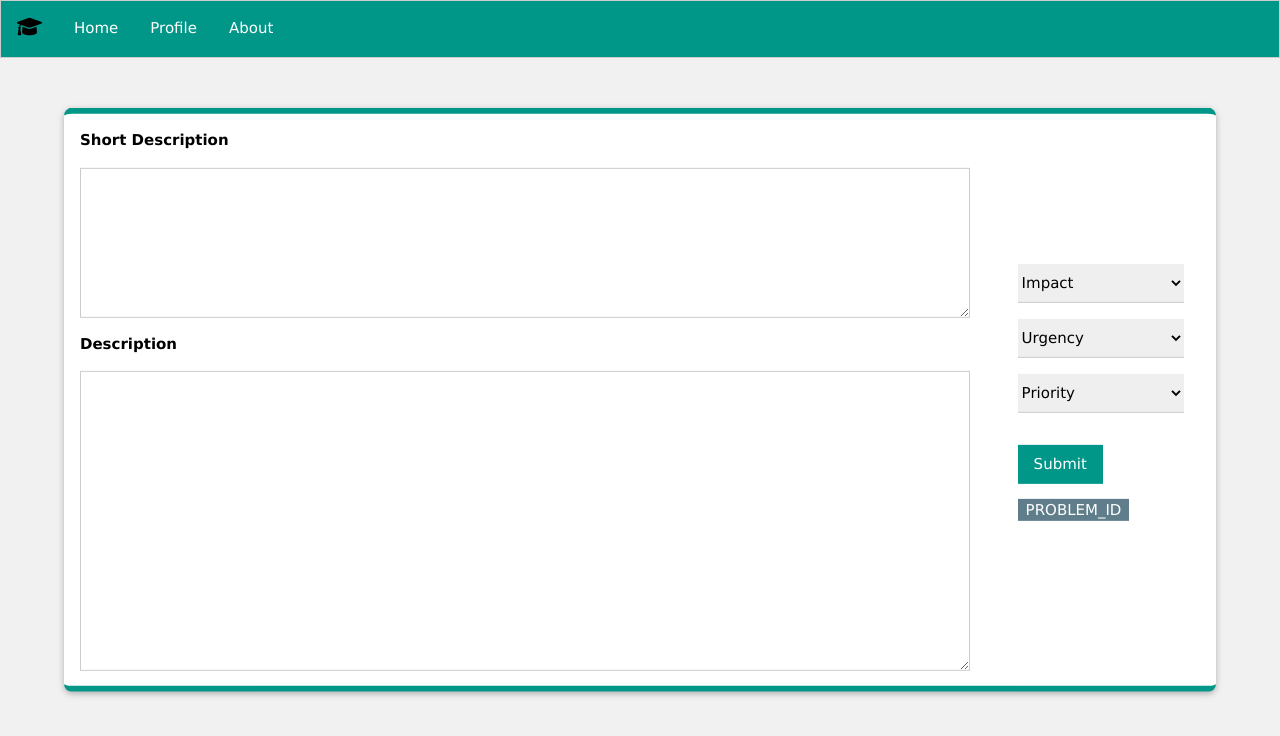
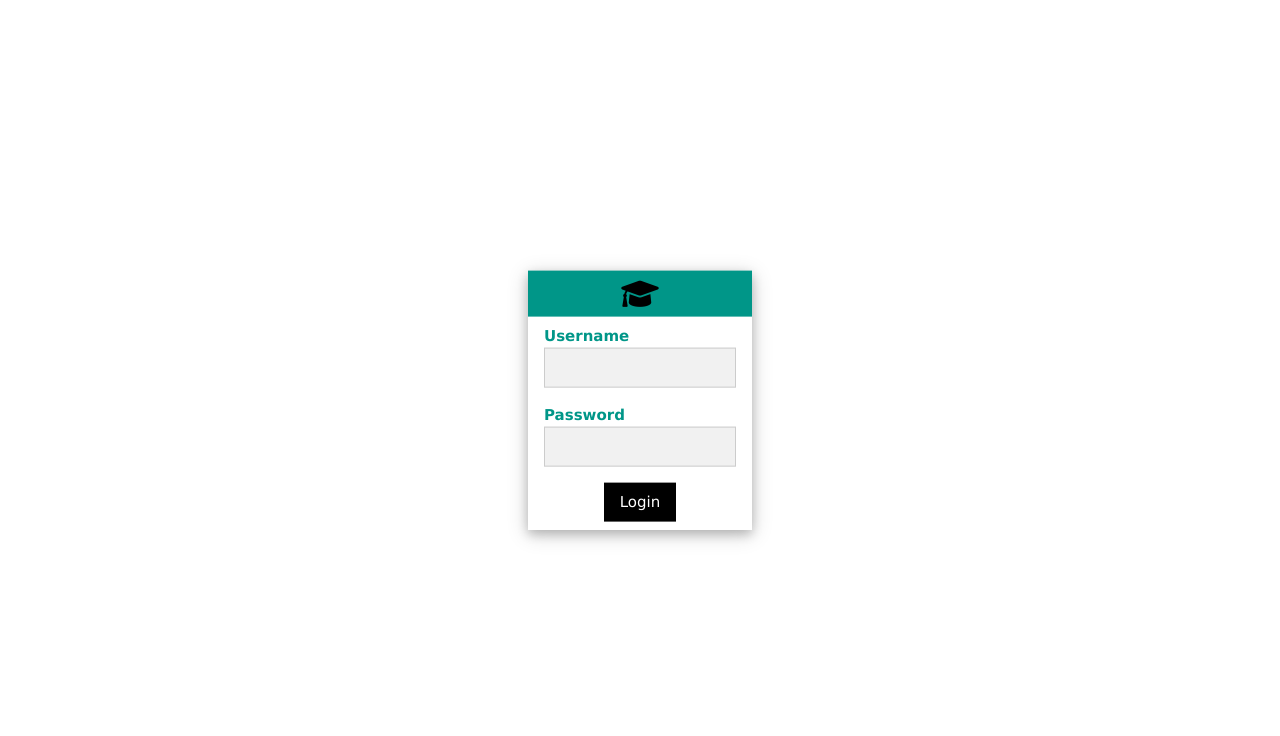
Before and after one commit to fabydag19/ml_app, a Flask app: page / in a window 1280 px wide. Shown: the top 736 px of the page. Run offline with Flask 3, Linux system fonts and the light colour scheme.

Commit message:
Add login

```diff
--- a/app.py
+++ b/app.py
@@ -1,32 +1,78 @@
-from flask import Flask, render_template, request
-from flask_sqlalchemy import SQLAlchemy
+from flask import Flask, render_template, request, session, render_template, redirect, url_for
+import mysql.connector
 import os
 from model import model_predictions
 
 app = Flask(__name__)
 
-# Configura l'app per utilizzare il database MySQL
-app.config['SQLALCHEMY_DATABASE_URI'] = os.environ.get('DATABASE_URL')
-app.config['SQLALCHEMY_TRACK_MODIFICATIONS'] = False
+app.secret_key = "thesis"
 
-# Inizializza l'oggetto SQLAlchemy
-db = SQLAlchemy(app)
+# MySQL configuration
+db_config = {
+    "user": os.environ.get("DB_USER"),
+    "password": os.environ.get("DB_PASSWORD"),
+    "host": os.environ.get("DB_HOST"),
+    "database": os.environ.get("DB_NAME"),
+}
 
-@app.route('/', methods=['GET', 'POST'])
-def index():
+
+# Database connection
+def get_db_connection():
+    conn = mysql.connector.connect(**db_config)
+    return conn
+
+
+@app.route("/", methods=["GET", "POST"])
+def login():
+    msg = ""
+    if (
+        request.method == "POST"
+        and "username" in request.form
+        and "password" in request.form
+    ):
+        username = request.form["username"]
+        password = request.form["password"]
+
+        conn = get_db_connection()
+        cursor = conn.cursor(dictionary=True)
+        cursor.execute(
+            "SELECT * FROM users WHERE username = %s AND password_hash = SHA2(%s, 256)",
+            (username, password),
+        )
+        account = cursor.fetchone()
+
+        if account:
+            session["loggedin"] = True
+            session["id"] = account["id"]
+            session["username"] = account["username"]
+            return redirect(url_for("home"))  # Redirige alla home page (index.html)
+        else:
+            msg = "Incorrect username or password!"
+
+        cursor.close()
+        conn.close()
+
+    return render_template("login.html", msg=msg)
+
+
+@app.route("/home", methods=["GET", "POST"])
+def home():
 
     result = None
-    if request.method == 'POST':
+    if request.method == "POST":
 
-        short_description = request.form.get('short_description')
-        description = request.form.get('description')
-        impact = int(request.form.get('impact'))
-        urgency = int(request.form.get('urgency'))
-        priority = int(request.form.get('priority'))
+        short_description = request.form.get("short_description")
+        description = request.form.get("description")
+        impact = int(request.form.get("impact"))
+        urgency = int(request.form.get("urgency"))
+        priority = int(request.form.get("priority"))
 
-        result = model_predictions(short_description,description, impact, urgency, priority)
+        result = model_predictions(
+            short_description, description, impact, urgency, priority
+        )
 
-    return render_template('index.html', result=result)
+    return render_template("index.html", result=result)
 
-if __name__ == '__main__':
-    app.run(debug=True, host='0.0.0.0')
+
+if __name__ == "__main__":
+    app.run(debug=True, host="0.0.0.0")
--- a/docker-compose.yaml
+++ b/docker-compose.yaml
@@ -10,7 +10,10 @@ services:
     environment:
       FLASK_APP: app.py
       FLASK_ENV: development
-      DATABASE_URL: mysql+pymysql://myuser:mypassword@db:3306/mydatabase
+      DB_HOST: db
+      DB_USER: admin
+      DB_PASSWORD: admin
+      DB_NAME: mlapp
     depends_on:
       - db
 
--- a/requirements.txt
+++ b/requirements.txt
@@ -4,5 +4,4 @@ numpy
 joblib
 scikit-learn
 spacy
-Flask-SQLAlchemy
-PyMySQL
+mysql-connector-python
--- a/templates/index.html
+++ b/templates/index.html
@@ -13,10 +13,9 @@
 
     <!-- Navigation Bar -->
     <div class="w3-bar w3-border w3-teal">
-        <a href="/" class="w3-bar-item w3-padding-16">
+        <a href="/home" class="w3-bar-item w3-padding-16">
             <i class="fa-solid fa-graduation-cap" style="font-size:20px; color: black;"></i>
-            <a href="/" class="w3-bar-item w3-button w3-padding-16">Home</a>
-            <a href="#" class="w3-bar-item w3-button w3-padding-16">Profile</a>
+            <a href="/home" class="w3-bar-item w3-button w3-padding-16">Home</a>
             <a href="/about" class="w3-bar-item w3-button w3-padding-16">About</a>
     </div>
 
--- /dev/null
+++ b/templates/login.html
@@ -0,0 +1,41 @@
+<!DOCTYPE html>
+<html lang="en">
+
+<head>
+    <meta charset="UTF-8">
+    <meta name="viewport" content="width=device-width, initial-scale=1.0">
+    <link rel="stylesheet" href="https://www.w3schools.com/w3css/4/w3.css">
+    <link rel="stylesheet" href="https://cdnjs.cloudflare.com/ajax/libs/font-awesome/6.0.0/css/all.min.css">
+    <title>ServiceNow Problem</title>
+</head>
+
+<body>
+
+    <div class="w3-container w3-display-middle" style="width: 20%;">
+        <div class="w3-card-4">
+            <div class="w3-teal" style="text-align: center;">
+                <i class="w3-padding fa-solid fa-graduation-cap" style="font-size:30px; color: black;"></i>
+            </div>
+
+            <form class="w3-container w3-padding" method="post">
+                <label class="w3-text-teal"><b>Username</b></label>
+                <input class="w3-margin-bottom w3-input w3-border w3-light-grey" type="text" name="username">
+
+                <label class="w3-text-teal"><b>Password</b></label>
+                <input class="w3-margin-bottom w3-input w3-border w3-light-grey" type="password" name="password">
+
+                <div style="text-align: center;">
+                    <button class="w3-btn w3-black">Login</button>
+                </div>
+                <div style="text-align: center;">
+                    {% if msg %}
+                    <p style="color:red;">{{ msg }}</p>
+                    {% endif %}
+                </div>
+            </form>
+        </div>
+    </div>
+
+</body>
+
+</html>
```
